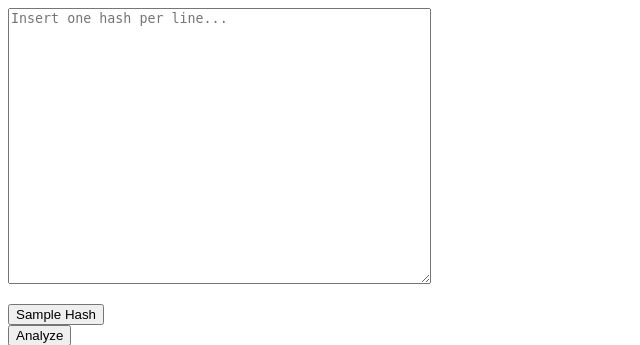
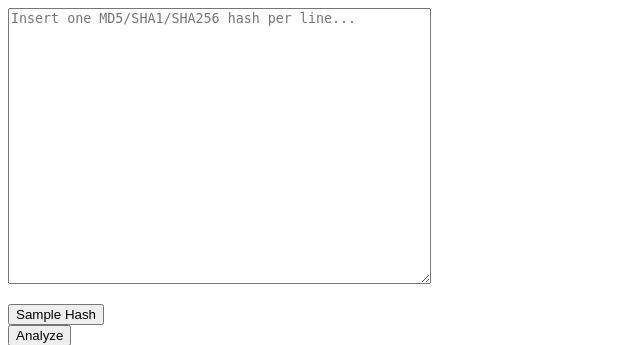
Before and after one commit to harshpatel991/virus-total-hash-slinging-slasher, a PHP site: page /homeView.php in a window 1280 px wide. Shown: the top 345 px of the page, without its empty margins (0-640 px from the left). Run offline with PHP 8.4, Linux system fonts and the light colour scheme.

Commit message:
Addiional details to readme

```diff
--- a/scripts/views/homeView.php
+++ b/scripts/views/homeView.php
@@ -4,7 +4,7 @@
 
             <form action="../scripts/controllers/formControllers/hashFormController.php" method="post">
                 <div class="form-group">
-                    <textarea rows="18" cols="50" id="hashes" name="hashes" class="form-control hashes-box" placeholder="Insert one hash per line..." ></textarea>
+                    <textarea rows="18" cols="50" id="hashes" name="hashes" class="form-control hashes-box" placeholder="Insert one MD5/SHA1/SHA256 hash per line..." ></textarea>
 
                     <div class="row">
                         <div class="col-xs-6">
```
Also changed, not shown: README.md.
